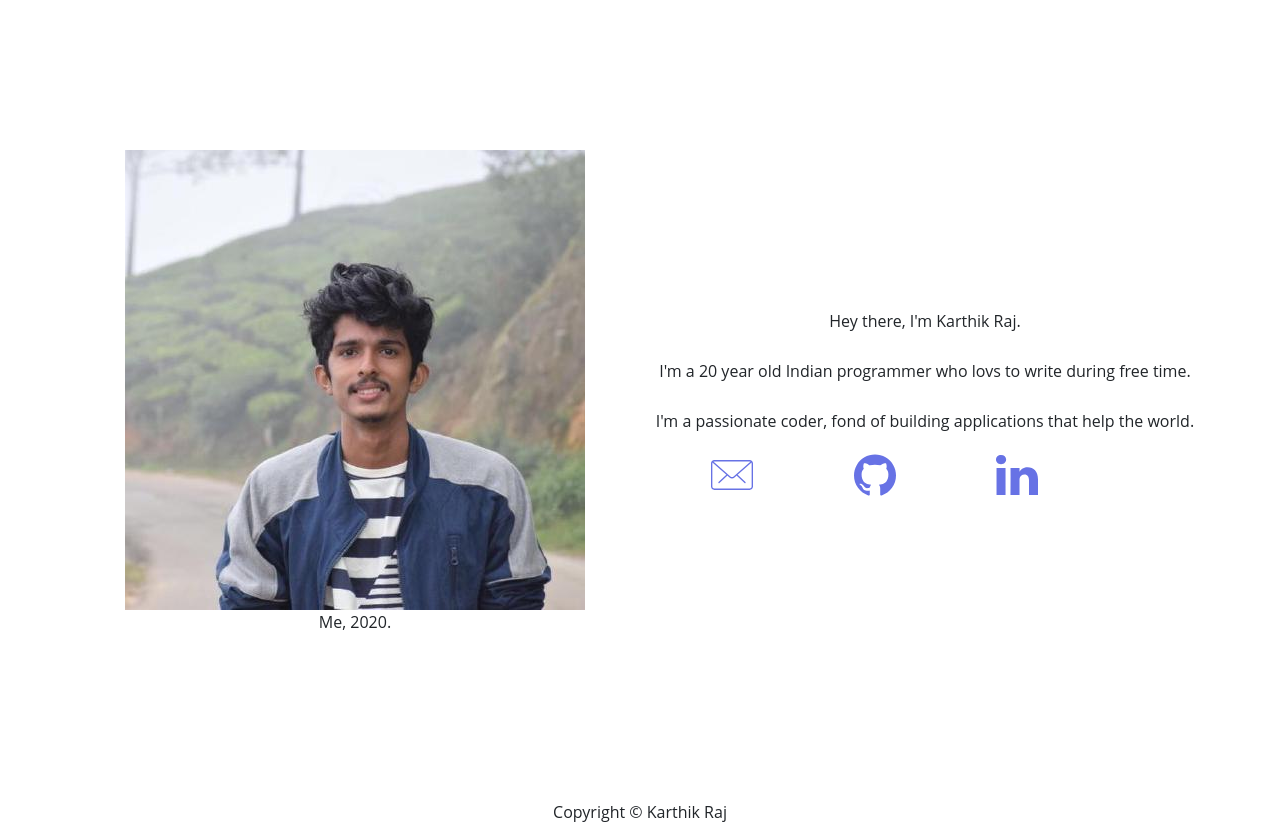
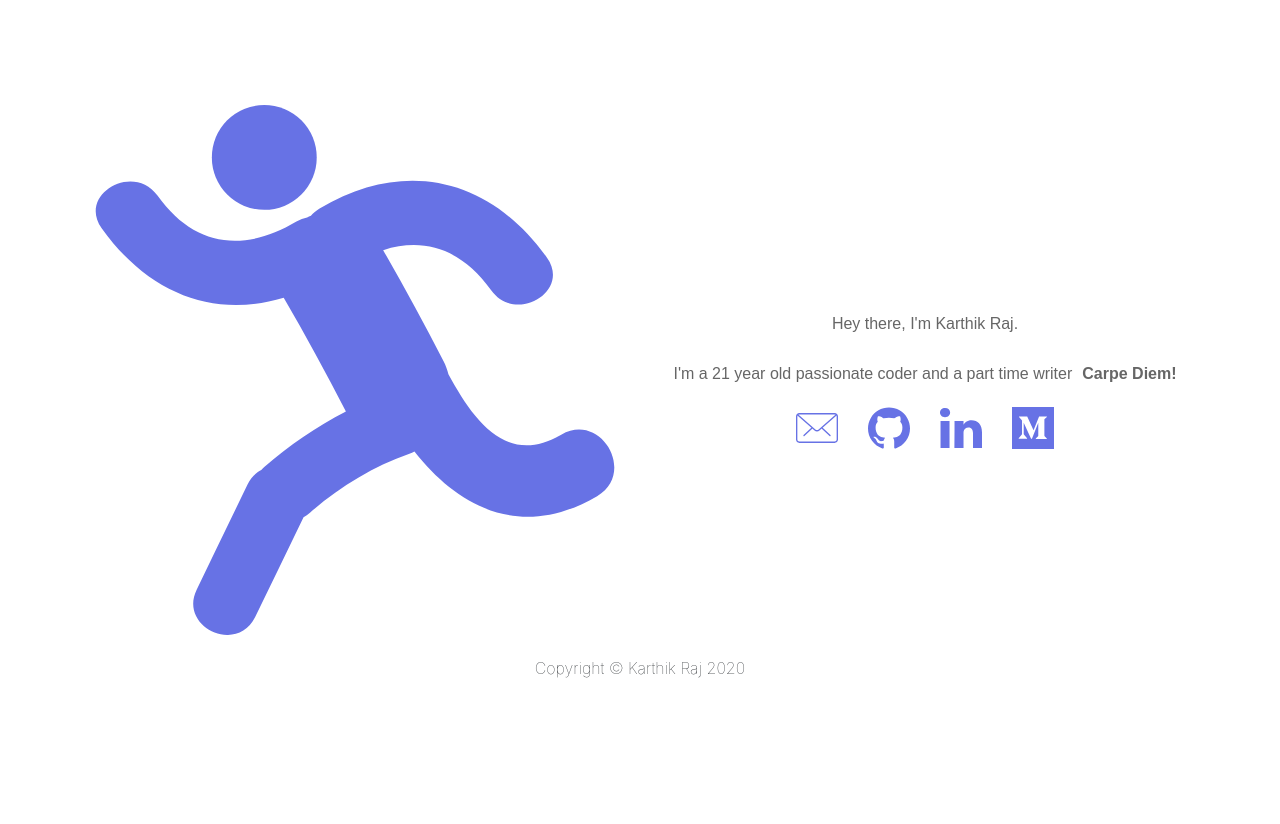
Before and after one commit to karthik4423/karthik4423.github.io, a plain HTML site: page index.html in a window 1280 px wide. After the commit the page ends 800 px from the top, so only its background shows below. Drawn offline with nearby package versions, Linux system fonts and the light colour scheme.

Commit message:
almost done

```diff
--- a/index.html
+++ b/index.html
@@ -1,59 +1,75 @@
-<html>
+<!DOCTYPE html>
+<html lang="en">
 
 <head>
+    <meta charset="UTF-8">
+    <meta name="description" content="Karthik Raj. I am a CS Undergraduate open for opportunities. Passionate coder and a part time writer.">
+    <meta name="keywords" content="HTML,CSS,XML,JavaScript">
+    <meta name="author" content="Karthik Raj">
     <meta name="viewport" content="width=device-width, initial-scale=1.0">
+    <link href="https://fonts.googleapis.com/css?family=Lato:300,400,700,900" rel="stylesheet">
+    <link href="https://fonts.googleapis.com/css?family=Open+Sans|Ubuntu" rel="stylesheet">
     <link rel="stylesheet" href="styles.css">
     <link rel="stylesheet" href="https://stackpath.bootstrapcdn.com/bootstrap/4.4.1/css/bootstrap.min.css" integrity="sha384-Vkoo8x4CGsO3+Hhxv8T/Q5PaXtkKtu6ug5TOeNV6gBiFeWPGFN9MuhOf23Q9Ifjh" crossorigin="anonymous">
-    <style>
-        * {
-            font-family: 'Open Sans', sans-serif;
-        }
-    </style>
     <title>Karthik Raj |CS Undergraduate</title>
 </head>
 
 <body>
-    <div class="container">
+    <div style="height: 30%;">
+        <pre>
+
+
+        </pre>
+    </div>
+    <div class="container" style="height: 100%;">
         <div class="row align-items-center" style="height:100%;">
             <div class="col-6">
                 <div class="row" style="justify-content: center;">
                     <div class="col-12">
                         <figure style="text-align: center; padding: 5px;">
-                            <img class="img-fluid img-responsive " src="assets/self.jpg " style="justify-content: center; " alt="Hmm. I usually show up here ">
-                            <figcaption>Me, 2020.</figcaption>
+                            <img class="img-fluid img-responsive " src="assets/person.svg" style="justify-content: center; " alt="Hmm. I usually show up here ">
+                            <figcaption></figcaption>
                         </figure>
                     </div>
                 </div>
             </div>
             <div class="col-6 ">
-                <div class="row ">
+                <div class="row justify-content-center ">
                     <div class="row justify-content-center ">
                         <p>Hey there, I'm Karthik Raj.</p>
-                        <p>I'm a <span id="age ">20</span> year old Indian programmer who lovs to write during free time.</p>
-                        <p>I'm a passionate coder, fond of building applications that help the world.</p>
+                        <p>I'm a <span id="age">20</span> year old passionate coder and a part time writer</p><br/>
+                        <p> <b>Carpe Diem!</b></p>
                     </div>
-                    <div class="row " style="width: 100%; justify-content: center; ">
-                        <div class="col-3 ">
-                            <a href=" ">
-                                <img class="img-fluid " height="42 " width="42 " src="assets/emailLight.svg "></img>
+                    <div class="row ">
+                        <div class="col-3">
+                            <a href="mailto:karthikraj4423@com?subject=Lead%20from%20your%20site%20">
+                                <img class="img-fluid " height="42" width="42" src="assets/emailLight.svg "></img>
                             </a>
                         </div>
-                        <div class="col-3 ">
-                            <a href=" ">
-                                <img class="img-fluid " height="42 " width="42 " src="assets/githubLogoLight.svg "></img>
+                        <div class="col-3">
+                            <a href="https://github.com/karthik4423/">
+                                <img class="img-fluid " height="42" width="42" src="assets/githubLogoLight.svg "></img>
                             </a>
                         </div>
-                        <div class="col-3 ">
-                            <a href=" ">
-                                <img class="img-fluid " height="42 " width="42 " src="assets/linkedinLogoLight.svg "></img>
+                        <div class="col-3">
+                            <a href="https://www.linkedin.com/in/karthikraj3/">
+                                <img class="img-fluid " height="42" width="42" src="assets/linkedinLogoLight.svg "></img>
+                            </a>
+                        </div>
+                        <div class="col-3">
+                            <a href="https://medium.com/@karthikraj4423">
+                                <img class="img-fluid " height="42" width="42" src="assets/medium.svg "></img>
                             </a>
                         </div>
                     </div>
                 </div>
             </div>
         </div>
+
+        <footer style="text-align: center; ">Copyright &copy; Karthik Raj<span id="copyright"></span></footer>
+
     </div>
-    <footer style="text-align: center; ">Copyright &copy; Karthik Raj<span id="copyright "></span></footer>
+
 
     <script>
         window.onload = () => {
@@ -65,6 +81,7 @@
             document.getElementById('age').innerText = `${actualage}`;
         };
     </script>
+
 </body>
 
 </html>
--- a/styles.css
+++ b/styles.css
@@ -1,4 +1,16 @@
 p {
     text-align: center;
     padding: 5px;
+    font-family: Arial, Helvetica, sans-serif;
+    color: #666666;
 }
+
+footer {
+    text-align: center;
+    font-weight: lighter;
+}
+
+figcaption {
+    font-family: Arial, Helvetica, sans-serif;
+    color: #666666;
+}
```
Also changed, not shown: assets/medium.svg (added), assets/person.svg (added).
